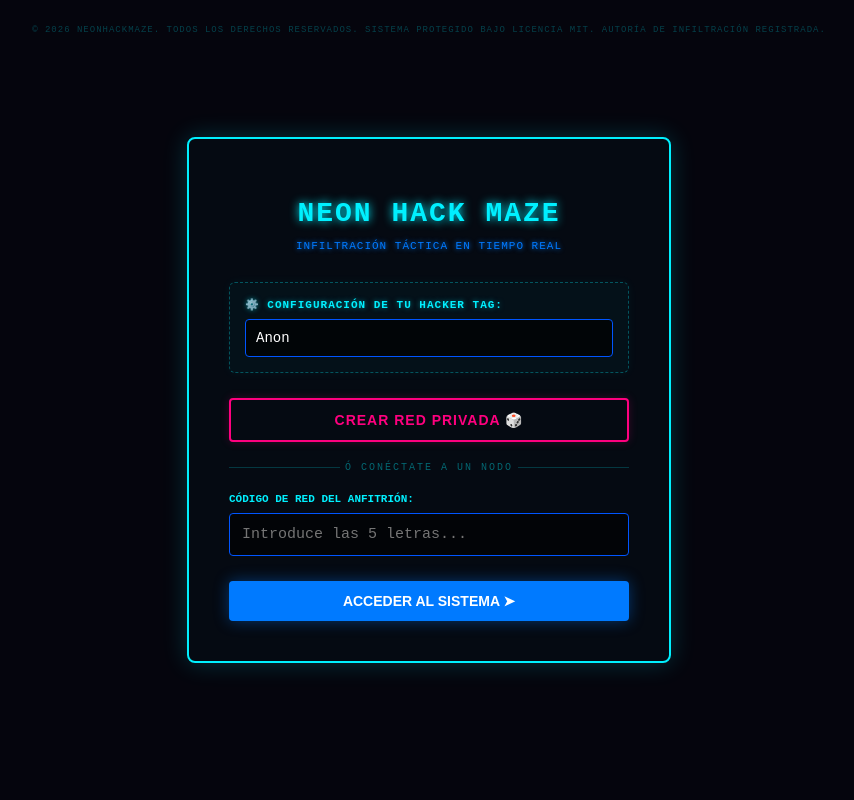
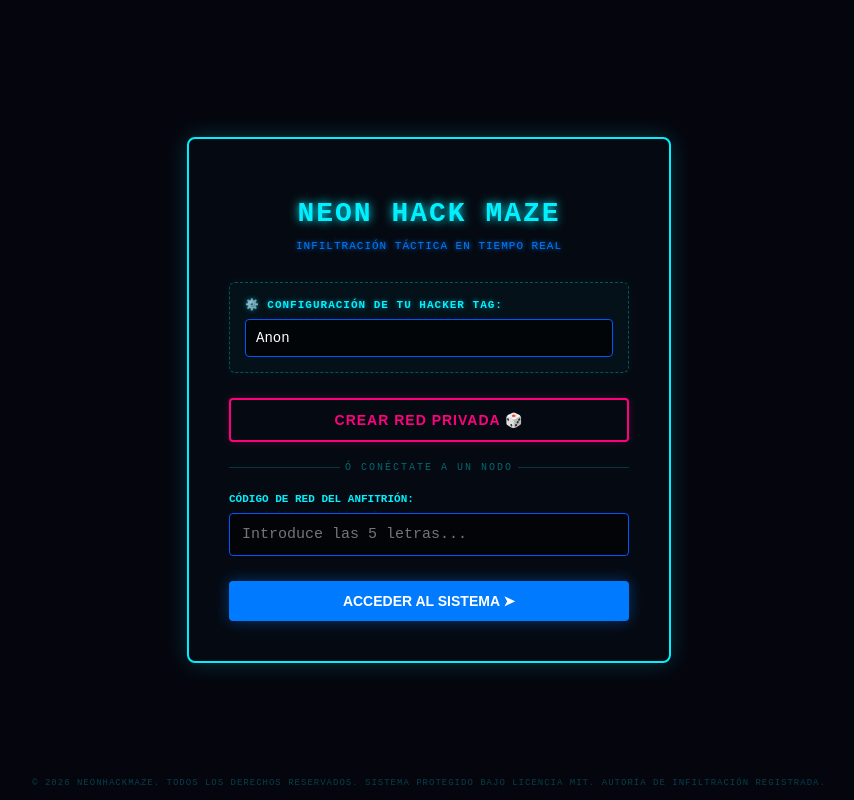
Before and after one commit to VanneVannu/neon-hack-maze, a website: page index.html in a window 1280 px wide. Shown: the whole page, without its empty margins (211-1065 px from the left). Drawn offline with nearby package versions, Linux system fonts and the light colour scheme; no server answers.

Commit message:
Update style.css
Modificación footer con licencia

```diff
--- a/style.css
+++ b/style.css
@@ -614,16 +614,18 @@ body {
 }
 
 /* --- SELLO DE PROTECCIÓN LEGAL DE COPYRIGHT AL FONDO --- */
+/* --- TRUCO DE ANCLAJE DEFINITIVO AL FONDO DE LA PANTALLA --- */
 #patente-cyberpunk-fondo {
+  position: fixed !important; /* Se amarra de forma fija a la ventana del monitor */
+  bottom: 12px !important;    /* Deja un sutil margen de 12 píxeles con el borde inferior */
+  left: 0 !important;
   width: 100% !important;
   text-align: center !important;
   font-size: 9px !important;
-  color: rgba(0, 240, 255, 0.25) !important; /* Cian neón semitransparente muy elegante */
+  color: rgba(0, 240, 255, 0.25) !important; /* Cian neón semitransparente ultra elegante */
   letter-spacing: 1px !important;
-  padding: 25px 0 15px 0 !important;
   font-family: monospace !important;
   text-transform: uppercase !important;
-  position: relative !important;
-  z-index: 99999 !important;
-  clear: both !important;
+  z-index: 999999 !important; /* Pasa por encima de cualquier capa oscura o rejilla */
+  pointer-events: none !important; /* Evita que estorbe si alguien hace clic cerca */
 }
```
